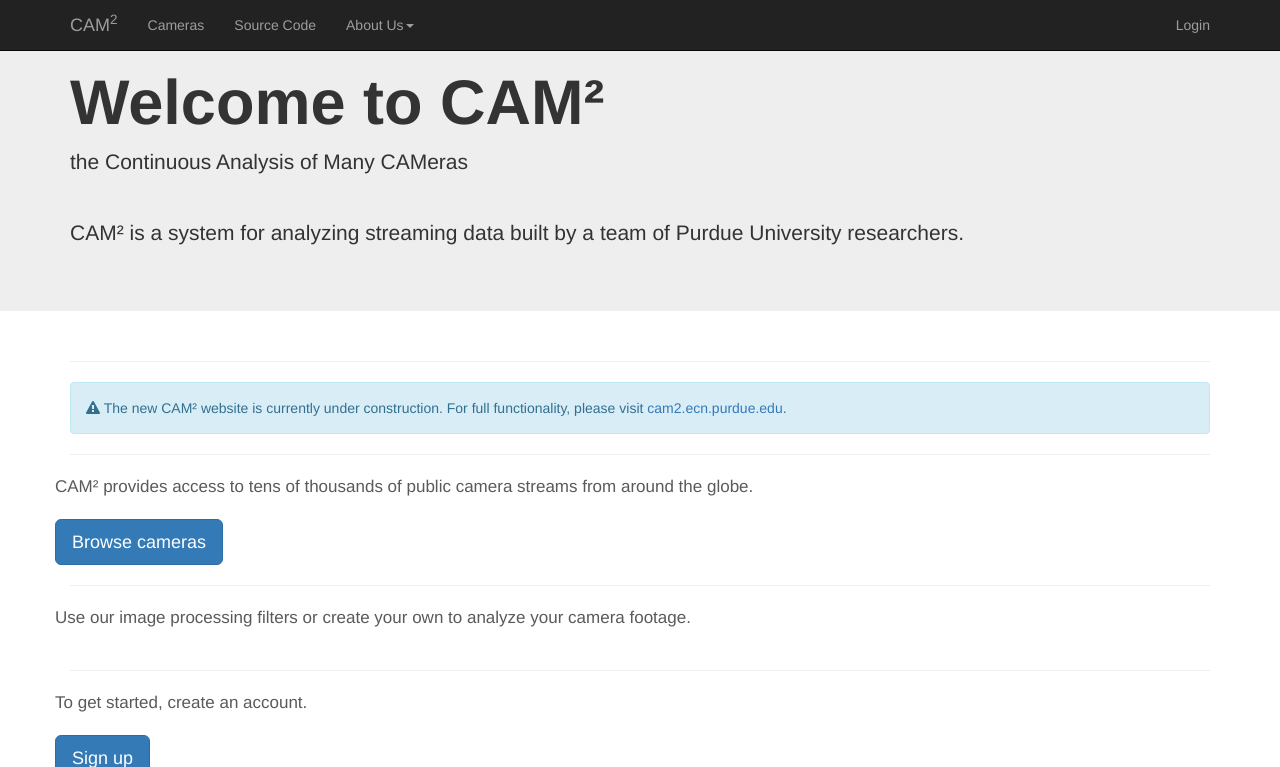
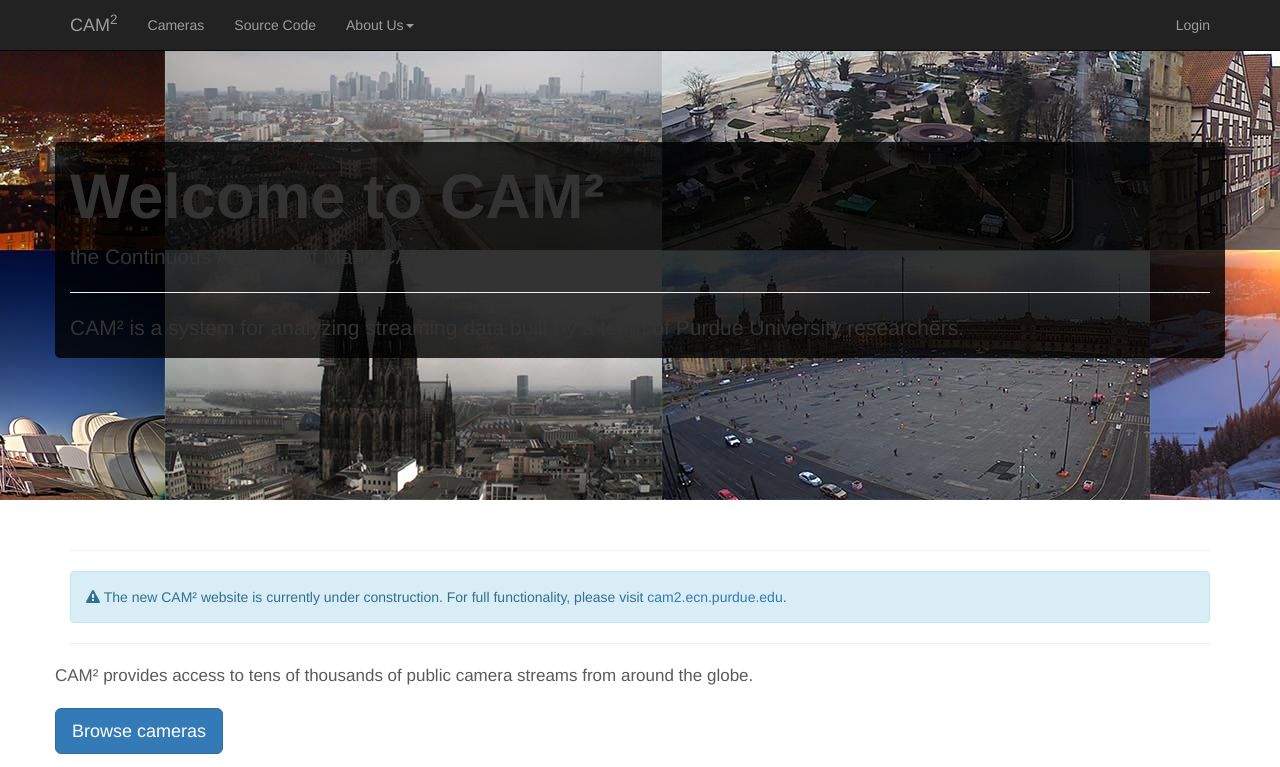
Before and after one commit to PurdueCAM2Project/CAM2WebUI, a Django app: template app/templates/app/index.html in a window 1280 px wide. Shown: the top 767 px of the page. Run offline with Django 3.2, Linux system fonts and the light colour scheme; the template is opened without the code that fills it, so the values that code supplies are empty; some libraries are stand-ins or nearby versions.

Commit message:
fix jumbotron

```diff
--- a/app/static/app/css/index.css
+++ b/app/static/app/css/index.css
@@ -18,7 +18,7 @@
 
 .splash {
   position: relative;
-  height: 500px;
+  height: 800px;
   vertical-align: middle;
   text-align: center;
   overflow: hidden;
@@ -44,3 +44,21 @@
   margin-right: 5px;
   margin-left: 5px;
 }
+
+.jumbotron {
+  background-image: url(../img/background.jpg);
+  background-size: cover;
+  background-position: center;
+  background-repeat: no-repeat;
+}
+
+.jumbotron-spacer {
+  min-height: 500px;
+  display: flex;
+  align-items: center;
+}
+
+.jumbotron-background {
+  background: rgba(0, 0, 0, 0.8);
+  border-radius: 0.5rem;
+}
--- a/app/templates/app/index.html
+++ b/app/templates/app/index.html
@@ -4,8 +4,8 @@
 <link rel="stylesheet" href="{% static "app/css/index.css" %}">
 {% endblock %}
 {% block content %}
-<div class="jumbotron jumbotron-fluid">
-  <div class="container">
+<div class="jumbotron jumbotron-fluid jumbotron-spacer">
+  <div class="container jumbotron-background">
     <h1 class="display-3">Welcome to CAM²</h1>
     <p>the Continuous Analysis of Many CAMeras</p>
     <hr class="divide-divider">
```
